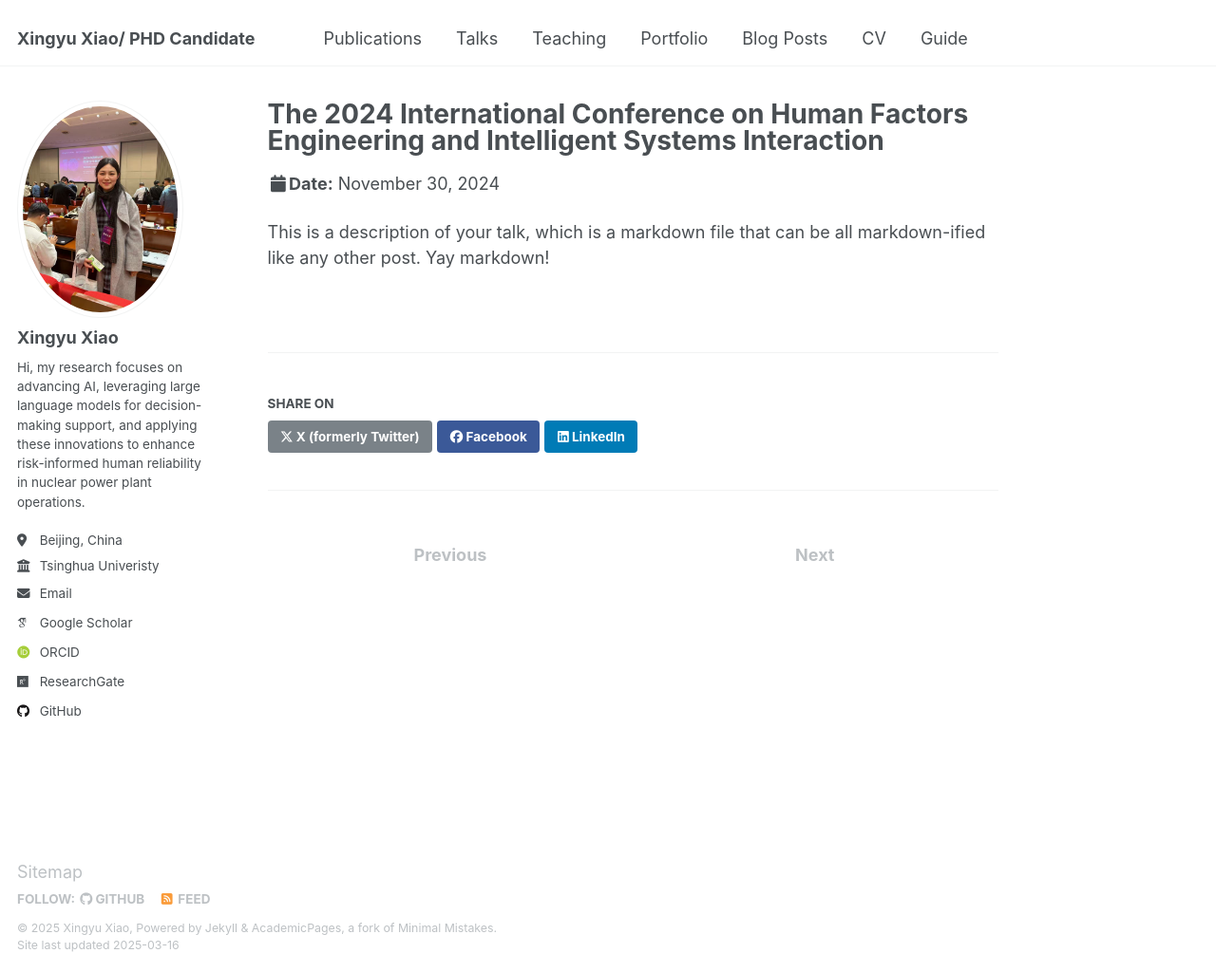
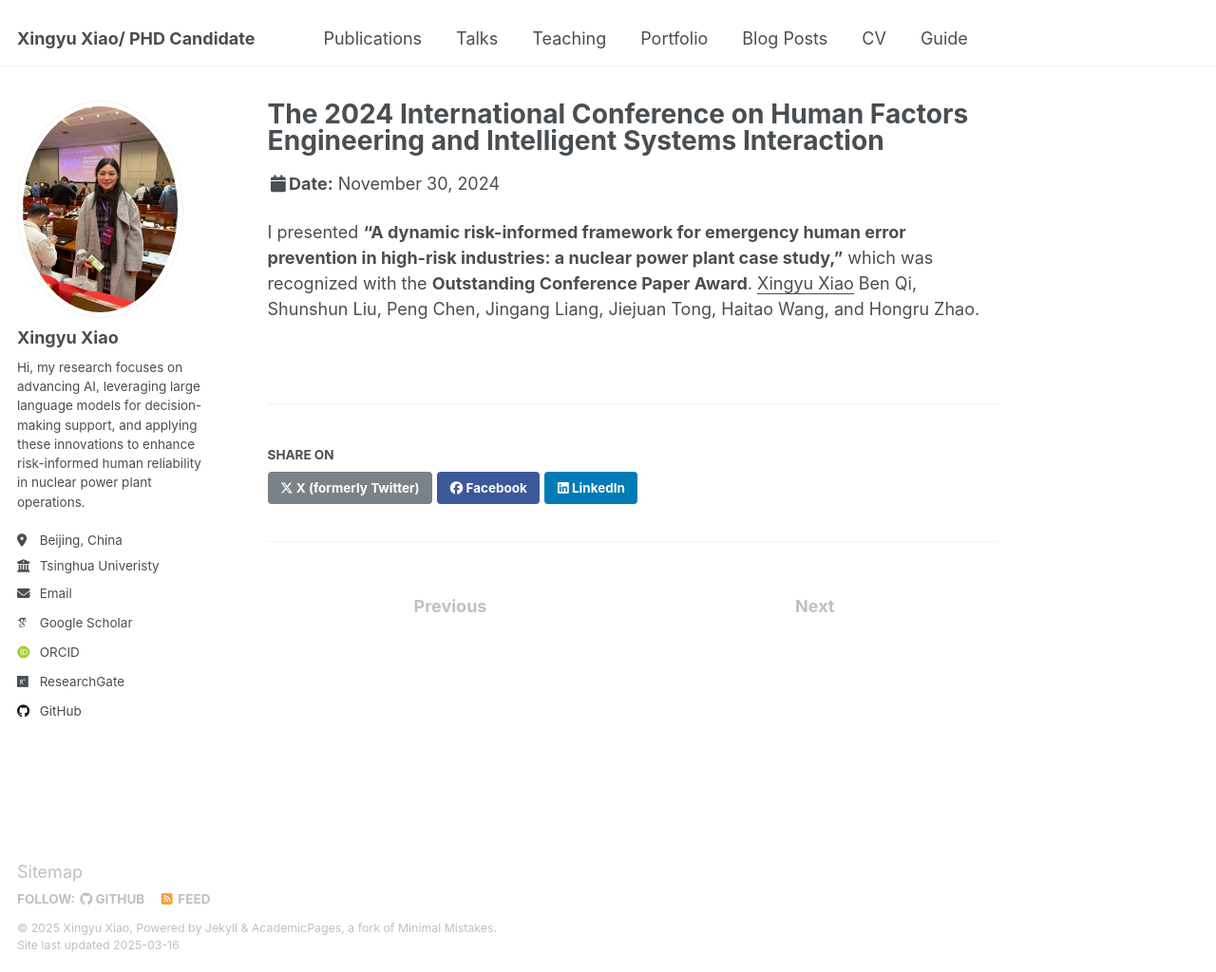
Before and after one commit to Crystalxy123/Crystalxy123.github.io, a Jekyll site: the page built from _talks/2012-03-01-talk-1.md, in a window 1280 px wide and 1024 px high. Shown: the whole window at 95% size. Built offline with Jekyll 4.4.1, drawn with Linux system fonts in a browser that asks for light colours; some web fonts are replaced.

Commit message:
更新个人信息和修正简历中的拼写错误

```diff
--- a/_talks/2012-03-01-talk-1.md
+++ b/_talks/2012-03-01-talk-1.md
@@ -8,4 +8,4 @@ date: 2024-11-30
 location: "ShenZhen, China"
 ---
 
-This is a description of your talk, which is a markdown file that can be all markdown-ified like any other post. Yay markdown!
+I presented **"A dynamic risk-informed framework for emergency human error prevention in high-risk industries: a nuclear power plant case study,"** which was recognized with the **Outstanding Conference Paper Award**. <u>Xingyu Xiao</u> Ben Qi, Shunshun Liu, Peng Chen, Jingang Liang, Jiejuan Tong, Haitao Wang, and Hongru Zhao.
```
Also changed, not shown: _publications/2024-02-17-paper-title-number-4.md (+1 -1 lines).
